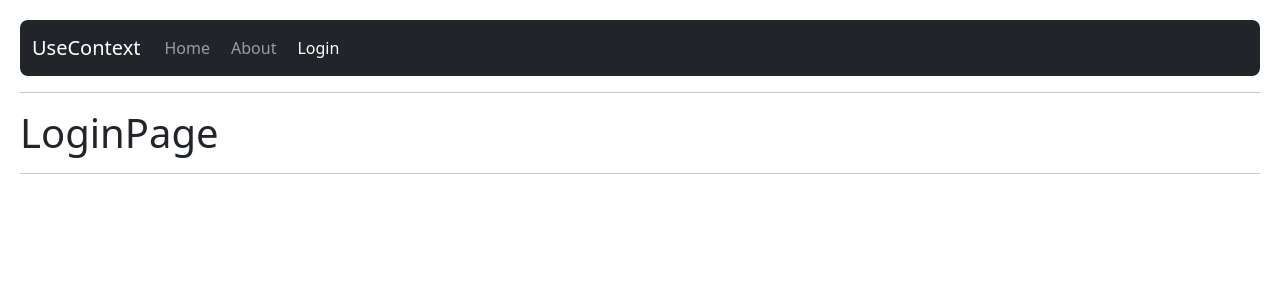
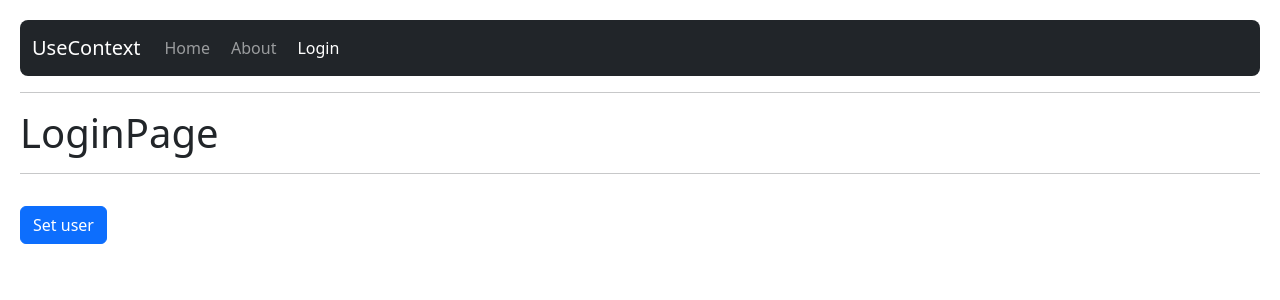
Before and after one commit to sebassg7/Hooks---App, a React (Vite) app: page /login in a window 1280 px wide. Shown: the top 300 px of the page. Built offline with nearby package versions, Linux system fonts and the light colour scheme.

Commit message:
useContext

```diff
--- a/src/09-useContext/HomePage.jsx
+++ b/src/09-useContext/HomePage.jsx
@@ -1,8 +1,16 @@
+import { useContext } from "react"
+import { UserContex } from "./context/UserContext"
+
 export const HomePage = () => {
+
+  const {user} = useContext( UserContex );
     return (
       <>
-          <h1>HomePage</h1>
+          <h1>HomePage <small>{user?.name}</small> </h1>
           <hr />
+          <pre>
+            {JSON.stringify(user,null,3)}
+          </pre>
       </>
     )
   }
--- a/src/09-useContext/LoginPage.jsx
+++ b/src/09-useContext/LoginPage.jsx
@@ -1,8 +1,24 @@
+import { useContext } from "react";
+import { UserContex } from "./context/UserContext";
+
 export const LoginPage = () => {
+
+  const {user, setUser} = useContext(UserContex);
+
     return (
       <>
           <h1>LoginPage</h1>
           <hr />
+
+          <pre>
+            {JSON.stringify(user,null,3)}
+          </pre>
+
+          <button
+            className="btn btn-primary"
+            onClick={() => setUser({id:123, name:'Sebastian Lopez',email: 'sbss@mail.com'})}>
+            Set user
+          </button>
       </>
     )
   }
--- a/src/09-useContext/MainApp.jsx
+++ b/src/09-useContext/MainApp.jsx
@@ -6,8 +6,6 @@ import { NavBar } from "./NavBar";
 import { UserProvider } from "./context/UserProvider";
 
 // import { HomePage, AboutPage, LoginPage } from "./index";
-
-
 
 export const MainApp = () => {
   return (
@@ -30,4 +28,4 @@ export const MainApp = () => {
 
     </UserProvider>
   )
-}
+};
--- a/src/09-useContext/context/UserProvider.jsx
+++ b/src/09-useContext/context/UserProvider.jsx
@@ -1,15 +1,21 @@
+import { useState } from "react";
 import { UserContex } from "./UserContext";
 
-const user = {
-    email: 'sbssing7@gmail.com',
-    id: 123,
-    name: 'Sebastian Lopez'
-}
+// const user = {
+//     email: 'sbssing7@gmail.com',
+//     id: 123,
+//     name: 'Sebastian Lopez',
+// };
 
 export const UserProvider = ({children}) => {
+
+    const [user, setUser] = useState();
+
+
   return (
-    <UserContex.Provider value={{hola: 'Mundo', user}}>
+    // <UserContex.Provider value={{hola: 'Mundo', user}}>
+    <UserContex.Provider value={{user, setUser}}>
         {children}
     </UserContex.Provider>
   )
-}
+};
```
